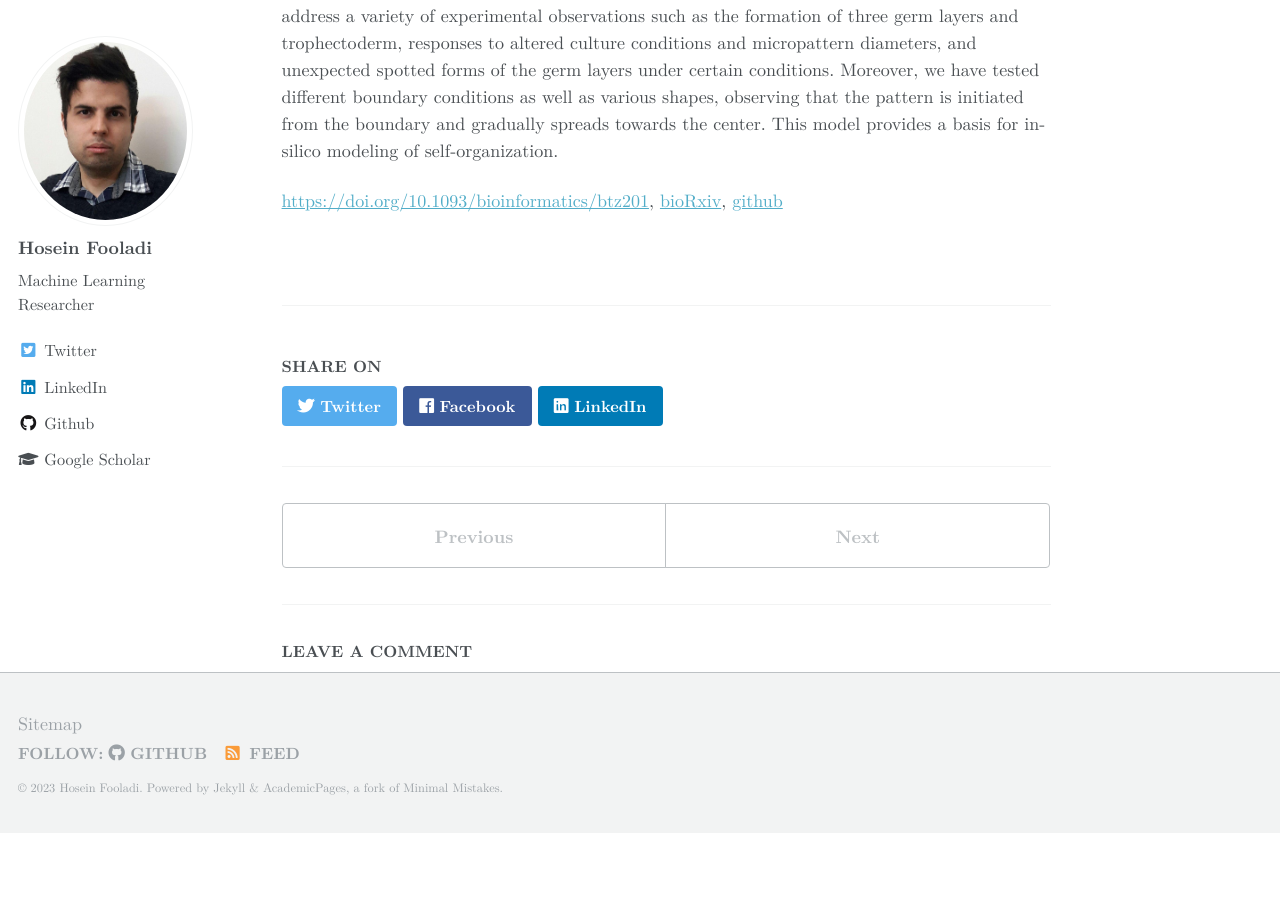
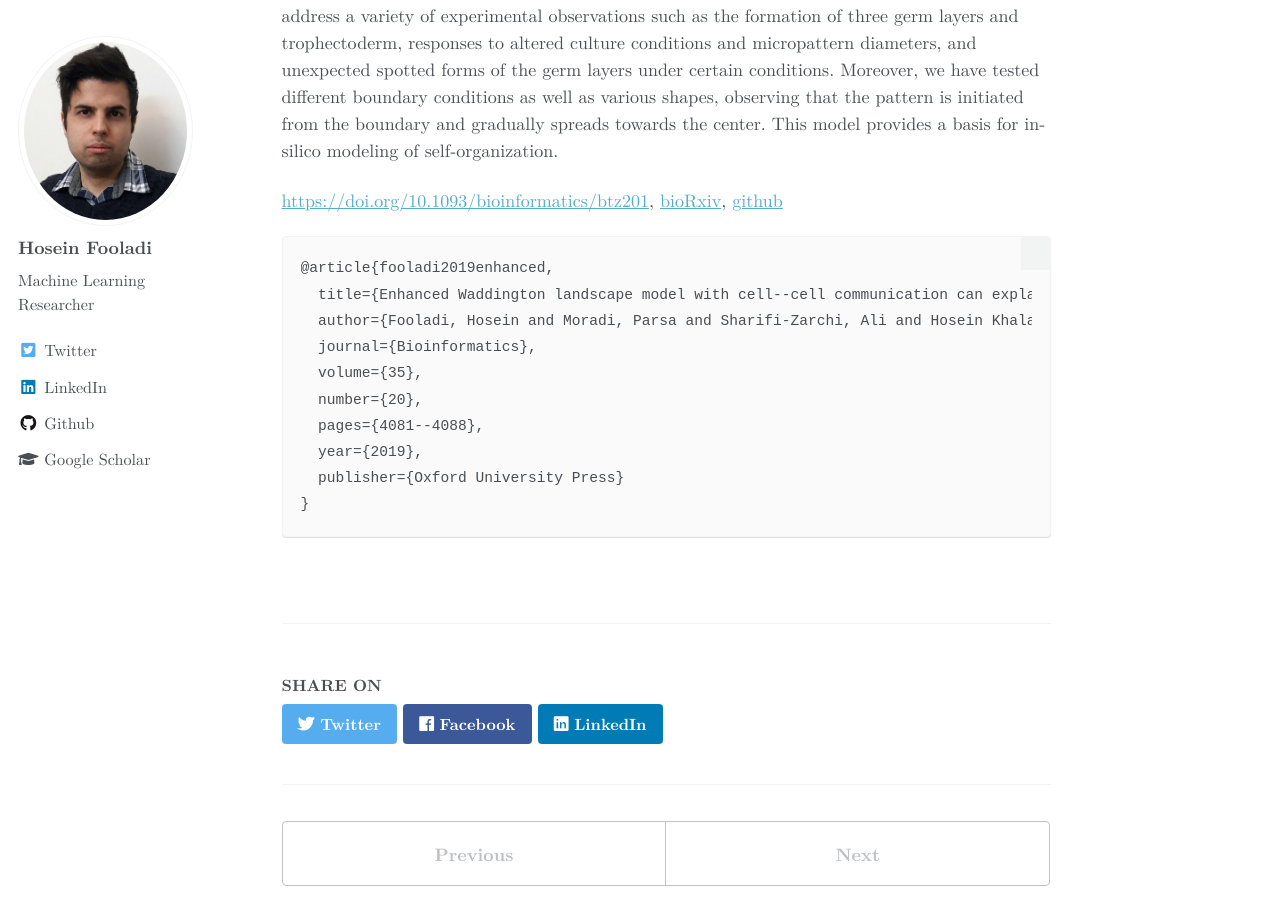
Before and after one commit to HFooladi/HFooladi.github.io, a Jekyll site: the page built from _publications/2019-03-01-waddington_-landscape.md, in a window 1280 px wide and 900 px high, scrolled down 722 px. Built offline with Jekyll 4.4.1, drawn with Linux system fonts in a browser that asks for light colours; some web fonts are replaced; comment, search, counter and statistics services are not loaded; before the commit the page ends 1555 px from its top, so only the background shows below that.

Commit message:
add BibTeX

````diff
--- a/_publications/2019-03-01-waddington_-landscape.md
+++ b/_publications/2019-03-01-waddington_-landscape.md
@@ -28,3 +28,16 @@ is initiated from the boundary and gradually spreads towards the center.
 This model provides a basis for in-silico modeling of self-organization.
 
 [https://doi.org/10.1093/bioinformatics/btz201](https://academic.oup.com/bioinformatics/advance-article-abstract/doi/10.1093/bioinformatics/btz201/5418791?redirectedFrom=fulltext), [bioRxiv](https://www.biorxiv.org/content/10.1101/241604v1), [github](https://github.com/HFooladi/Self_Organization)
+
+```
+@article{fooladi2019enhanced,
+  title={Enhanced Waddington landscape model with cell--cell communication can explain molecular mechanisms of self-organization},
+  author={Fooladi, Hosein and Moradi, Parsa and Sharifi-Zarchi, Ali and Hosein Khalaj, Babak},
+  journal={Bioinformatics},
+  volume={35},
+  number={20},
+  pages={4081--4088},
+  year={2019},
+  publisher={Oxford University Press}
+}
+```
````
Also changed, not shown: _publications/2013-10-01-walking-biped.md (+12 -0 lines), _publications/2019-03-02-arrow-of-time.md (+9 -0 lines), _publications/2023-12-01-botcp.md (+12 -0 lines).
